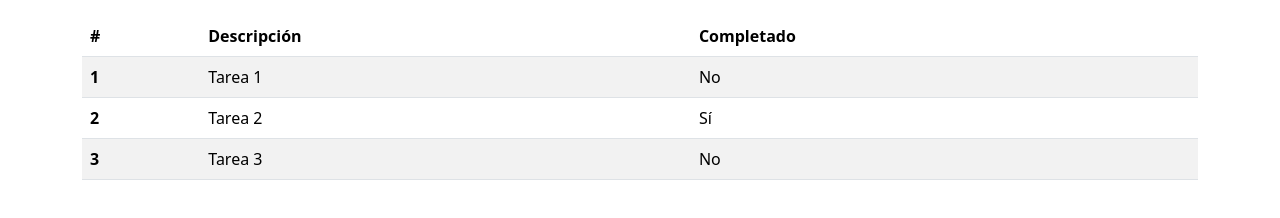
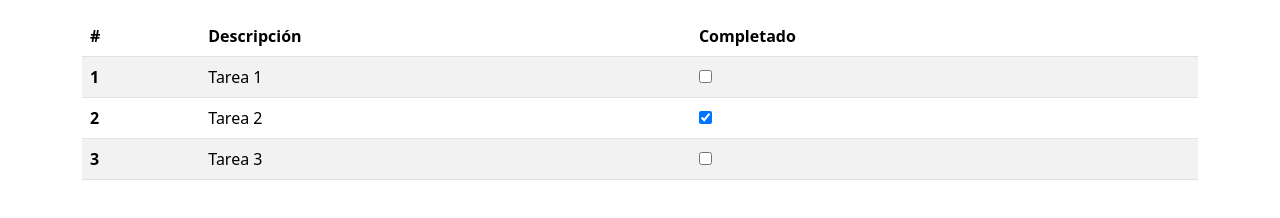
Before and after one commit to anoriega-nuam/task-manager, a React (Vite) app: page / in a window 1280 px wide. Shown: the part 296-514 px from the top of the page. Built offline with nearby package versions, Linux system fonts and the light colour scheme.

Commit message:
feat: refactor AddTask and TaskPage components for improved task handling and completion toggle

```diff
--- a/src/task/pages/Components/AddTask.jsx
+++ b/src/task/pages/Components/AddTask.jsx
@@ -1,13 +1,13 @@
 import { useState } from "react";
 
-export const AddTask = ({addTask}) => {
+export const AddTask = ({onAddTask}) => {
   const [newTaskDescription, setNewTaskDescription] = useState('');
 
   console.log("AddTask");
 
   const onHandleSubmit = (e) => {
     e.preventDefault();
-    addTask(newTaskDescription);
+    onAddTask(newTaskDescription);
     setNewTaskDescription('');
   }
 
--- a/src/task/pages/Components/SearchTask.jsx
+++ b/src/task/pages/Components/SearchTask.jsx
@@ -8,6 +8,7 @@ export const SearchTask = ({tasks, setFilteredTasks}) => {
     const filteredTasks = tasks.filter(task =>
       task.description.toLowerCase().includes(searchTerm.toLowerCase())
     );
+    console.log("searchTerm", tasks);
     console.log("filteredTasks", filteredTasks);
 
     setSearchTerm(searchTerm);
--- a/src/task/pages/TaskPage.jsx
+++ b/src/task/pages/TaskPage.jsx
@@ -25,6 +25,18 @@ export const TaskPage = () => {
     };
 
     setTasks([...tasks, newTask]);
+    setFilteredTasks([...tasks, newTask]);
+
+  };
+
+  const toggleTaskCompletion = (taskId) => {
+    const updatedTasks = tasks.map(task =>
+      task.id === taskId
+        ? { ...task, completed: !task.completed }
+        : task
+    );
+    setTasks(updatedTasks);
+    setFilteredTasks(updatedTasks);
   };
 
   return (
@@ -34,7 +46,7 @@ export const TaskPage = () => {
         <h2>Lista de Tareas</h2>
 
         <AddTask
-          addTask={onAddTask}
+          onAddTask={onAddTask}
         />
 
         <SearchTask
@@ -55,7 +67,13 @@ export const TaskPage = () => {
               <tr key={task.id}>
                 <th scope="row">{index + 1}</th>
                 <td>{task.description}</td>
-                <td>{task.completed ? 'Sí' : 'No'}</td>
+                <td>
+                  <input
+                    type="checkbox"
+                    checked={task.completed}
+                    onChange={() => toggleTaskCompletion(task.id)}
+                  />
+                </td>
               </tr>
             ))}
           </tbody>
```
